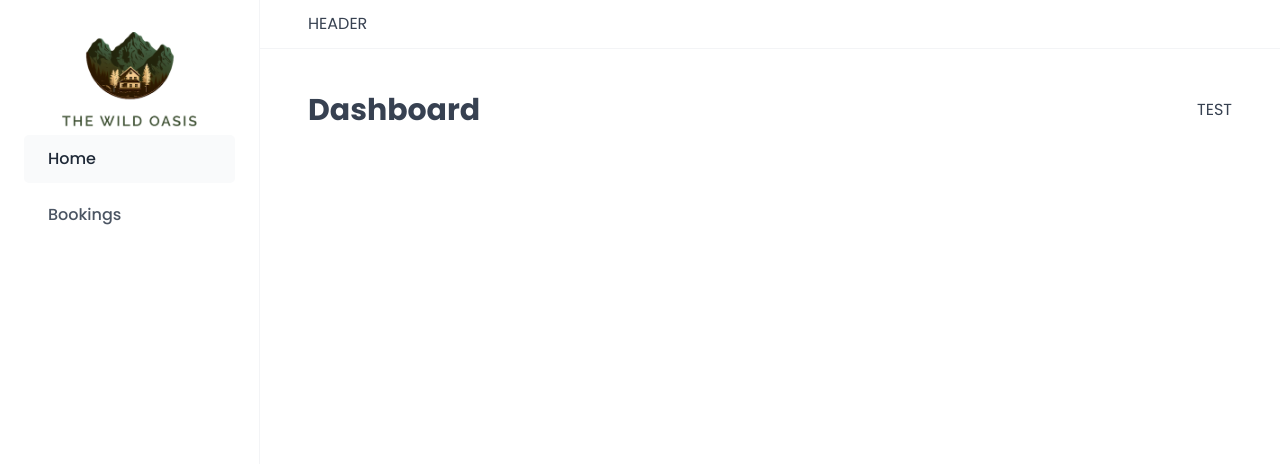
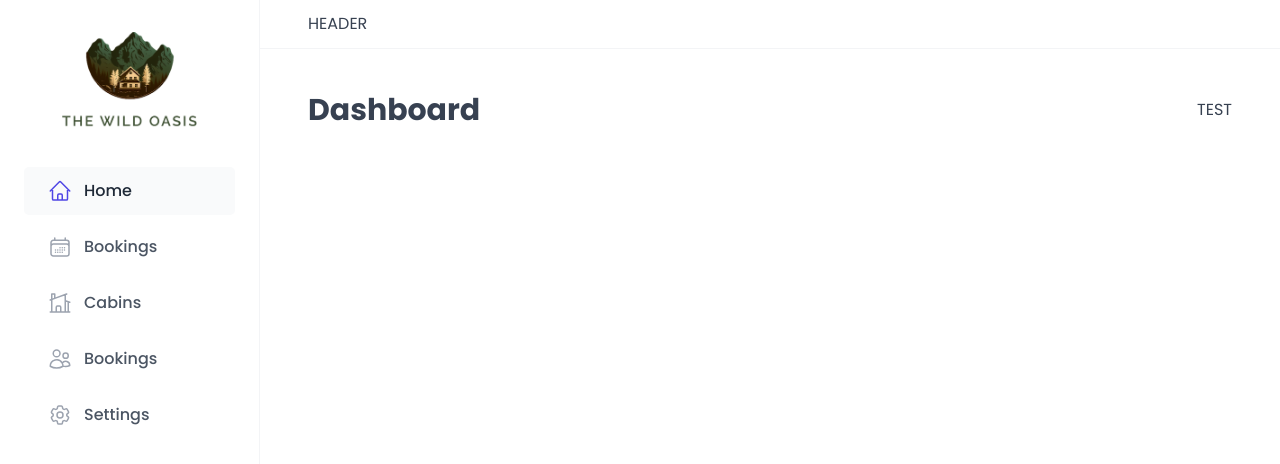
Before and after one commit to thanasisxatz1997/the-wild-oasis, a React (Vite) app: page /dashboard in a window 1280 px wide. Shown: the top 464 px of the page. Built offline with nearby package versions, Linux system fonts and the light colour scheme; a web font is replaced by a local one.

Commit message:
reactIcons

```diff
--- a/package.json
+++ b/package.json
@@ -12,6 +12,7 @@
   "dependencies": {
     "react": "^18.2.0",
     "react-dom": "^18.2.0",
+    "react-icons": "^5.0.1",
     "react-router-dom": "^6.22.3",
     "styled-components": "^6.1.8"
   },
--- a/src/ui/MainNav.jsx
+++ b/src/ui/MainNav.jsx
@@ -1,5 +1,12 @@
 import { NavLink } from "react-router-dom";
 import styled from "styled-components";
+import {
+  HiOutlineHome,
+  HiOutlineCalendarDays,
+  HiOutlineUsers,
+  HiOutlineHomeModern,
+  HiOutlineCog6Tooth,
+} from "react-icons/hi2";
 
 const NavList = styled.ul`
   display: flex;
@@ -51,10 +58,34 @@ function MainNav() {
     <nav>
       <NavList>
         <li>
-          <StyledNavLink to="/dashboard">Home</StyledNavLink>
+          <StyledNavLink to="/dashboard">
+            <HiOutlineHome />
+            <span>Home</span>
+          </StyledNavLink>
         </li>
         <li>
-          <StyledNavLink to="/bookings">Bookings</StyledNavLink>
+          <StyledNavLink to="/bookings">
+            <HiOutlineCalendarDays />
+            <span>Bookings</span>
+          </StyledNavLink>
+        </li>
+        <li>
+          <StyledNavLink to="/cabins">
+            <HiOutlineHomeModern />
+            <span>Cabins</span>
+          </StyledNavLink>
+        </li>
+        <li>
+          <StyledNavLink to="/users">
+            <HiOutlineUsers />
+            <span>Bookings</span>
+          </StyledNavLink>
+        </li>
+        <li>
+          <StyledNavLink to="/settings">
+            <HiOutlineCog6Tooth />
+            <span>Settings</span>
+          </StyledNavLink>
         </li>
       </NavList>
     </nav>
--- a/src/ui/Sidebar.jsx
+++ b/src/ui/Sidebar.jsx
@@ -8,6 +8,9 @@ const StyledSidebar = styled.aside`
   border-right: 1px solid var(--color-grey-100);
   //The below line expands the component from the first row to the last one (so it takes all the rows)
   grid-row: 1/-1;
+  display: flex;
+  flex-direction: column;
+  gap: 3.2rem;
 `;
 
 function SideBar() {
```
Also changed, not shown: 1 other file (tests, documents, lock files or other folders).
